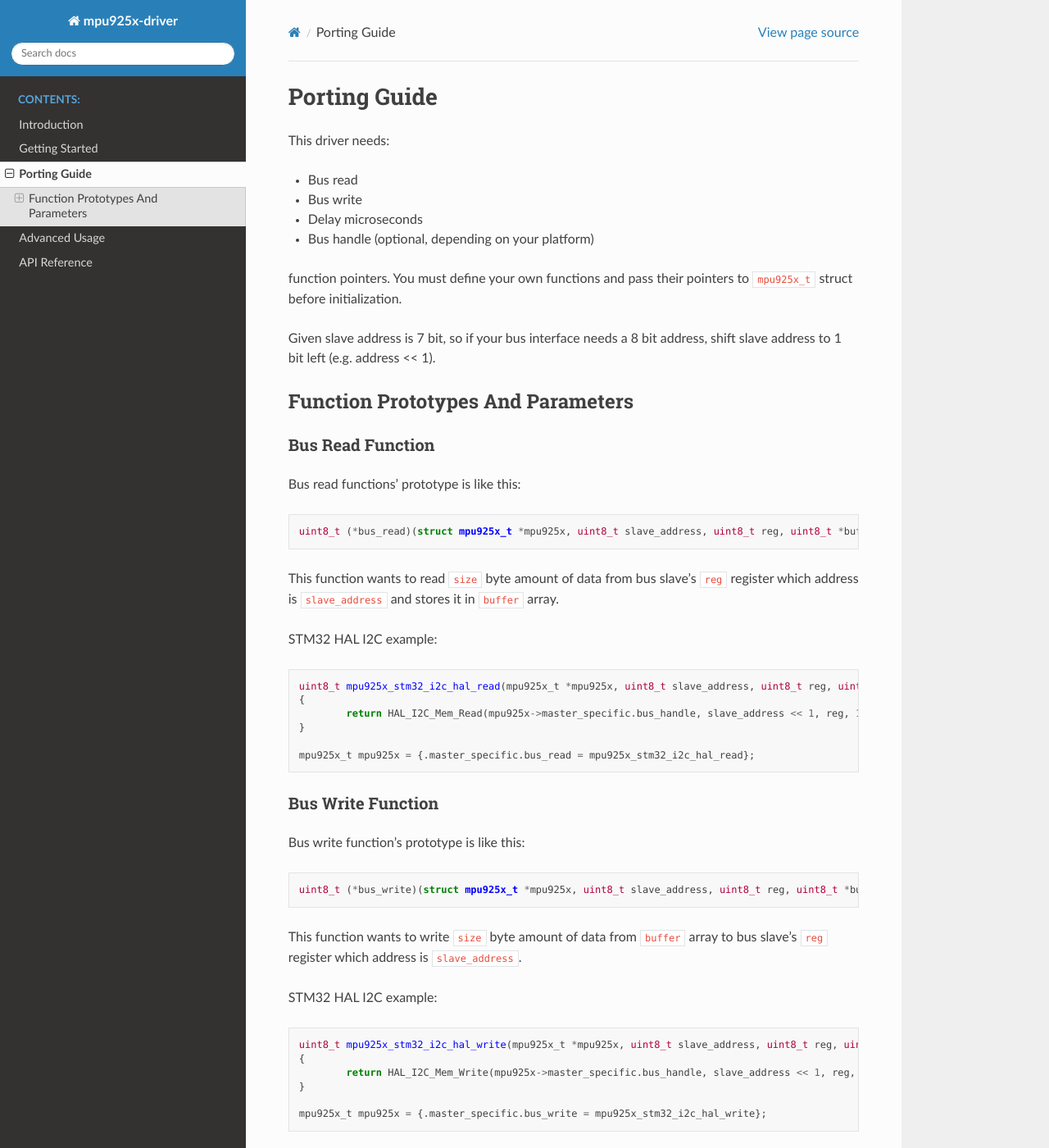
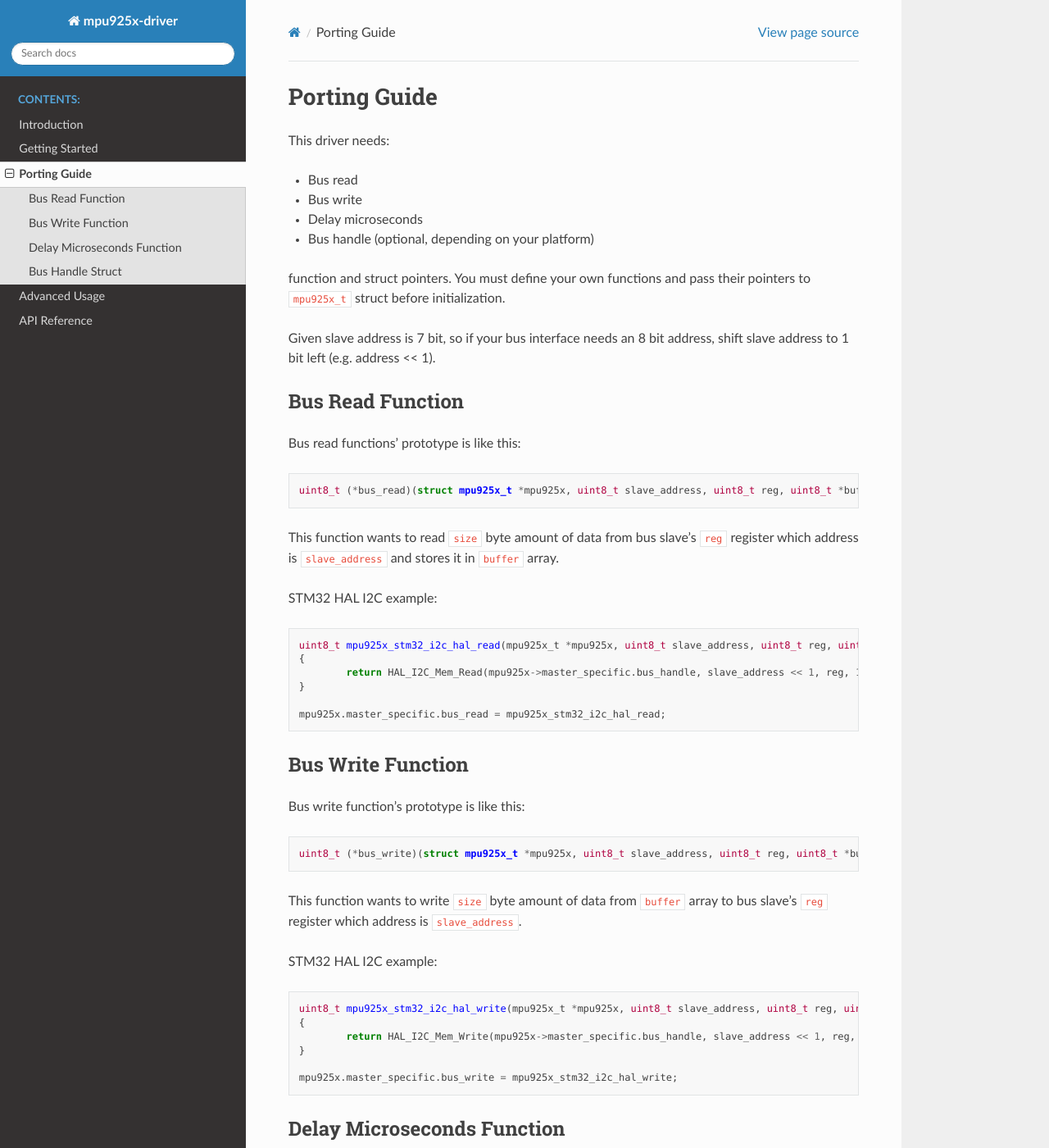
Before and after one commit to ceyhunsen/mpu925x-driver, a Sphinx documentation site: the page built from docs/source/porting-guide/index.rst, in a window 1280 px wide and 1400 px high. Shown: the whole window at 82% size. Built offline with Sphinx 7.4.7 and the Read the Docs theme 2.0.0, drawn with Linux system fonts in a browser that asks for light colours; some of the changed text lies outside the part shown.

```diff
--- a/docs/source/porting-guide/index.rst
+++ b/docs/source/porting-guide/index.rst
@@ -10,15 +10,12 @@ This driver needs:
 * Delay microseconds
 * Bus handle (optional, depending on your platform)
 
-function pointers. You must define your own functions and pass their pointers to ``mpu925x_t`` struct before initialization.
+function and struct pointers. You must define your own functions and pass their pointers to ``mpu925x_t`` struct before initialization.
 
-Given slave address is 7 bit, so if your bus interface needs a 8 bit address, shift slave address to 1 bit left (e.g. address << 1).
-
-Function Prototypes And Parameters
-^^^^^^^^^^^^^^^^^^^^^^^^^^^^^^^^^^
+Given slave address is 7 bit, so if your bus interface needs an 8 bit address, shift slave address to 1 bit left (e.g. address << 1).
 
 Bus Read Function
-"""""""""""""""""
+^^^^^^^^^^^^^^^^^
 
 Bus read functions' prototype is like this:
 
@@ -37,10 +34,10 @@ STM32 HAL I2C example:
 		return HAL_I2C_Mem_Read(mpu925x->master_specific.bus_handle, slave_address << 1, reg, 1, buffer, size, HAL_MAX_DELAY);
 	}
 
-	mpu925x_t mpu925x = {.master_specific.bus_read = mpu925x_stm32_i2c_hal_read};
+	mpu925x.master_specific.bus_read = mpu925x_stm32_i2c_hal_read;
 
 Bus Write Function
-""""""""""""""""""
+^^^^^^^^^^^^^^^^^^
 
 Bus write function's prototype is like this:
 
@@ -59,10 +56,10 @@ STM32 HAL I2C example:
 		return HAL_I2C_Mem_Write(mpu925x->master_specific.bus_handle, slave_address << 1, reg, 1, buffer, size, HAL_MAX_DELAY);
 	}
 
-	mpu925x_t mpu925x = {.master_specific.bus_write = mpu925x_stm32_i2c_hal_write};
+	mpu925x.master_specific.bus_write = mpu925x_stm32_i2c_hal_write;
 
 Delay Microseconds Function
-"""""""""""""""""""""""""""
+^^^^^^^^^^^^^^^^^^^^^^^^^^^
 
 Delay microseconds functions prototype is like this:
 
@@ -81,10 +78,10 @@ STM32 HAL example:
 		HAL_Delay(delay);
 	}
 
-	mpu925x_t mpu925x = {.master_specific.delay_ms = mpu925x_stm32_hal_delay_ms};
+	mpu925x.master_specific.delay_ms = mpu925x_stm32_hal_delay_ms;
 
-Bus Handle
-""""""""""
+Bus Handle Struct
+^^^^^^^^^^^^^^^^^
 
 Bus handle is for platform specific structs or other types of data. If your platform needs some other information for bus or delay functions, you can pass the pointer and use it in bus or delay functions via ``mpu925x.master_specific.bus_handle``.
 
@@ -92,4 +89,6 @@ STM32 HAL example:
 
 .. code-block:: c
 
-	mpu925x_t mpu925x = {.master_specific.bus_handle = &hi2c1};
+	I2C_HandleTypeDef hi2c1;
+
+	mpu925x.master_specific.bus_handle = &hi2c1;
```
Also changed, not shown: docs/source/advanced-usage/accelerometer.rst (+5 -5 lines), docs/source/advanced-usage/gyroscope.rst (+48 -2 lines), 3 other files.
